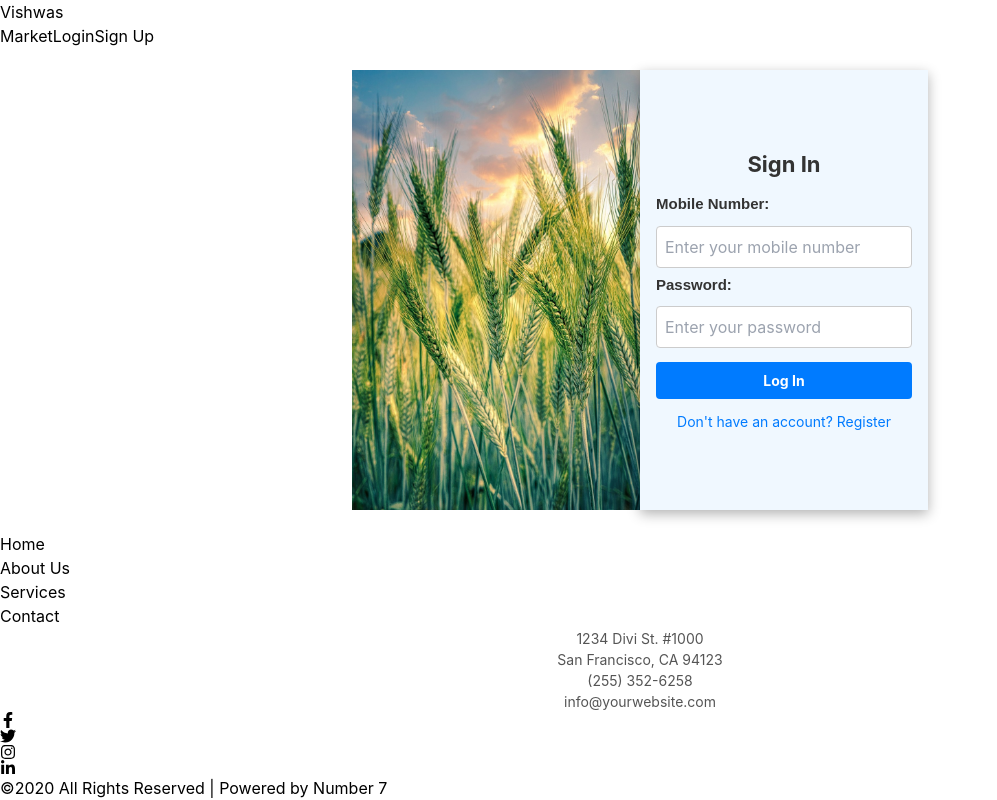
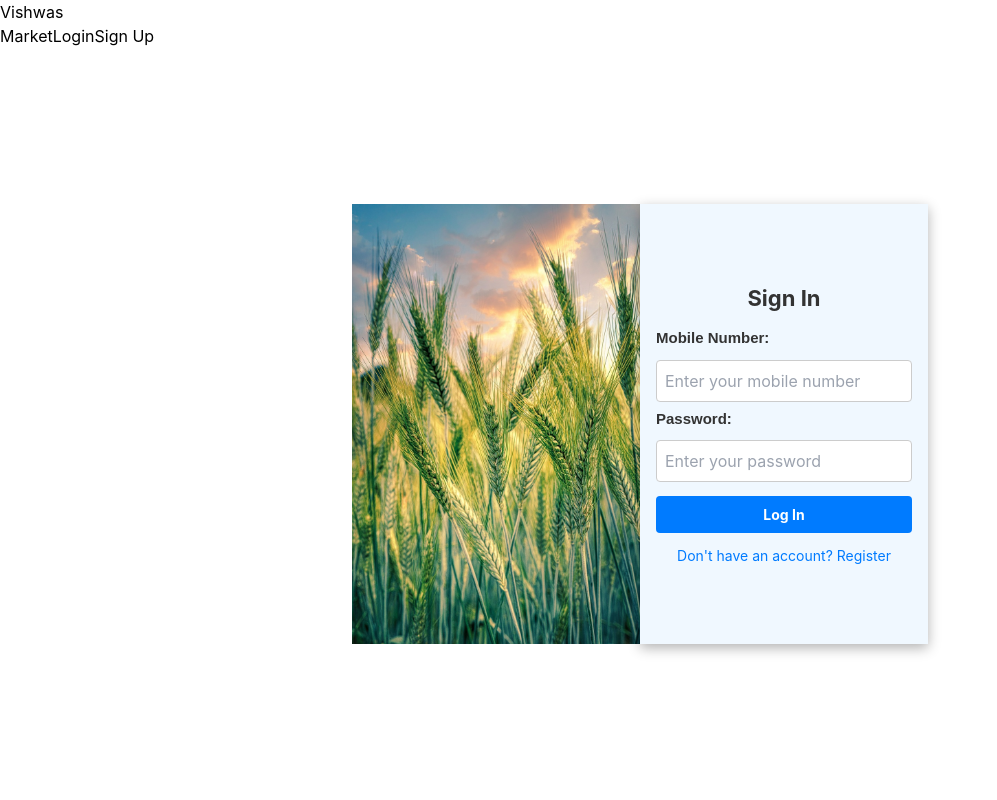
Before and after one commit to vigneshwaranbalamurugan/VISHWAS, a React (Vite) app in the folder vishwas/: page /login in a window 1280 px wide. Shown: the whole page, without its empty margins (0-997 px from the left). Built offline with nearby package versions, Linux system fonts and the light colour scheme.

Commit message:
Footer changes
The footer shall not render in the signup and login pages hereafter

```diff
--- a/vishwas/src/components/Layout.tsx
+++ b/vishwas/src/components/Layout.tsx
@@ -1,13 +1,15 @@
+import { Outlet, useLocation } from 'react-router-dom';
 import Header from './Header';
 import Footer from './Footer';
-import { Outlet } from 'react-router-dom';
 
 const Layout = () => {
+  const location = useLocation();
+
   return (
     <div id="app" style={{ display: 'flex', flexDirection: 'column', minHeight: '100vh', width: '100vw' }}>
       <Header />
       <Outlet />
-      <Footer />
+      {location.pathname !== '/login' && location.pathname !== '/signup' && <Footer />}
     </div>
   );
 };
--- a/vishwas/src/pages/login/login.css
+++ b/vishwas/src/pages/login/login.css
@@ -101,18 +101,18 @@
 }
 
 /* Style for additional paragraphs */
-p {
+.login-container p {
   text-align: center;
   margin-top: 20px; /* Kept margin for spacing */
   color: #555;
   font-size: 14px; /* Slightly smaller font size */
 }
 
-p a {
+.login-container p a {
   color: #007bff;
   text-decoration: none;
 }
 
-p a:hover {
+.login-container p a:hover {
   text-decoration: underline;
 }
```
